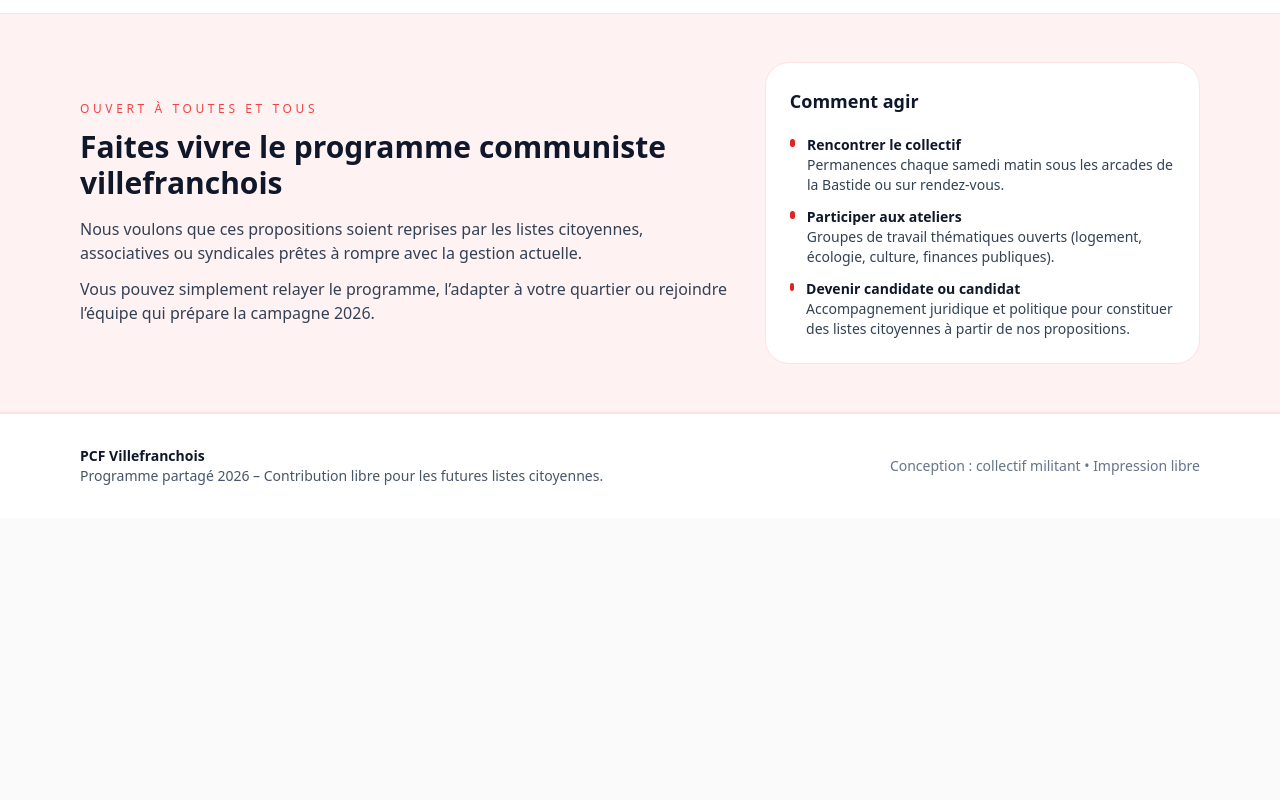
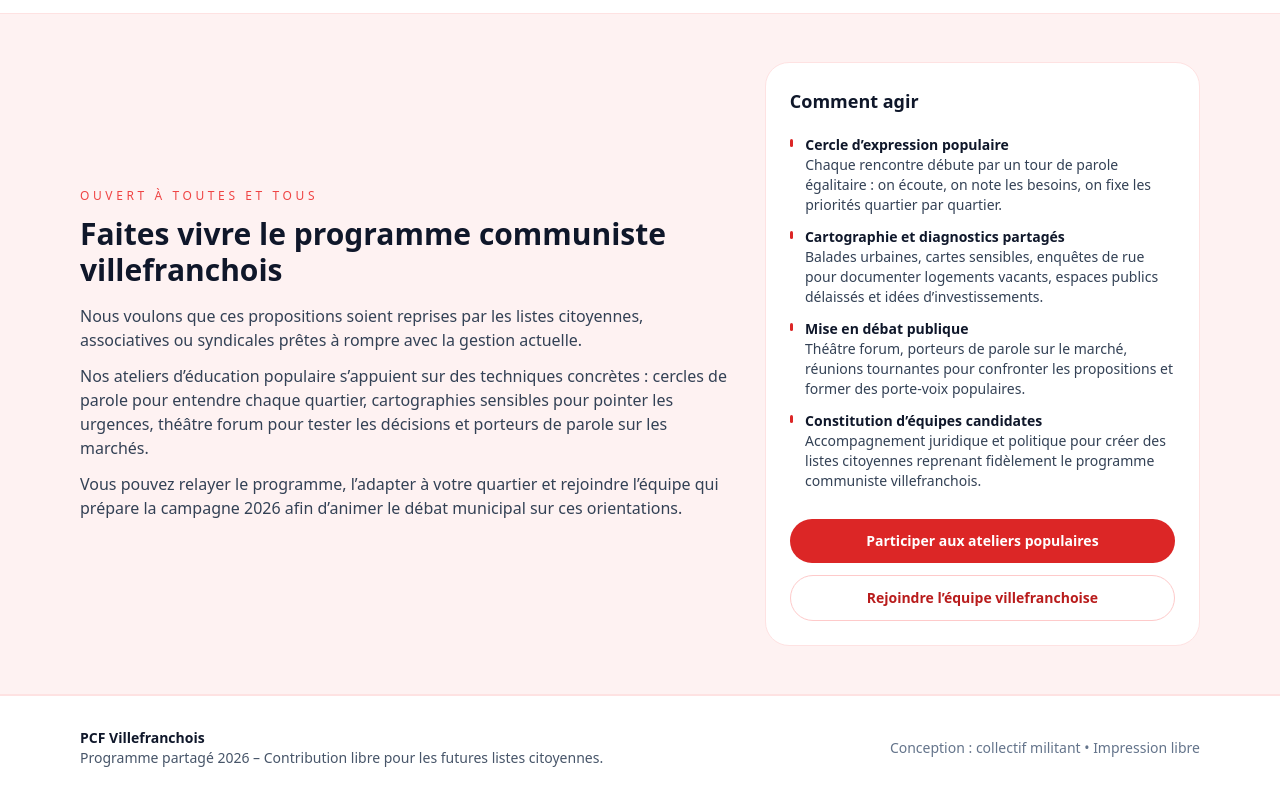
Before and after one commit to quentin12200/pcfvdr, a React (Vite) app: page / in a window 1280 px wide. Shown: the part 4240-5040 px from the top of the page. Before the commit the page ends 4758 px from the top, so only its background shows below. Built offline with nearby package versions, Linux system fonts and the light colour scheme; the HTML template or start-up script is replaced by a standard one.

Commit message:
Renforce la section participation

```diff
--- a/src/App.jsx
+++ b/src/App.jsx
@@ -2,6 +2,8 @@ import React from "react";
 import { INTRO, SECTIONS, PARTICIPER } from "./content";
 import logoPcf from "../logo.png";
 import "./index.css";
+
+const JOIN_URL = "https://www.pcf.fr/adherer";
 
 const NAV_LINKS = [
   { label: "Vision", href: "#vision" },
@@ -34,7 +36,9 @@ export default function App() {
               </a>
             ))}
             <a
-              href="#participer"
+              href={JOIN_URL}
+              target="_blank"
+              rel="noreferrer"
               className="rounded-full bg-red-600 text-white px-4 py-2 text-sm font-semibold hover:bg-red-700"
             >
               Rejoindre l’équipe
@@ -150,6 +154,24 @@ export default function App() {
                   </li>
                 ))}
               </ul>
+              <div className="pt-2 flex flex-col gap-3">
+                <a
+                  href={JOIN_URL}
+                  target="_blank"
+                  rel="noreferrer"
+                  className="inline-flex items-center justify-center rounded-full bg-red-600 text-white px-5 py-3 text-sm font-semibold hover:bg-red-700"
+                >
+                  Participer aux ateliers populaires
+                </a>
+                <a
+                  href={JOIN_URL}
+                  target="_blank"
+                  rel="noreferrer"
+                  className="inline-flex items-center justify-center rounded-full border border-red-200 text-red-700 px-5 py-3 text-sm font-semibold hover:border-red-400 hover:text-red-800"
+                >
+                  Rejoindre l’équipe villefranchoise
+                </a>
+              </div>
             </div>
           </div>
         </section>
--- a/src/content.js
+++ b/src/content.js
@@ -177,11 +177,29 @@ export const PARTICIPER = {
   title: "Faites vivre le programme communiste villefranchois",
   paragraphs: [
     "Nous voulons que ces propositions soient reprises par les listes citoyennes, associatives ou syndicales prêtes à rompre avec la gestion actuelle.",
-    "Vous pouvez simplement relayer le programme, l’adapter à votre quartier ou rejoindre l’équipe qui prépare la campagne 2026."
+    "Nos ateliers d’éducation populaire s’appuient sur des techniques concrètes : cercles de parole pour entendre chaque quartier, cartographies sensibles pour pointer les urgences, théâtre forum pour tester les décisions et porteurs de parole sur les marchés.",
+    "Vous pouvez relayer le programme, l’adapter à votre quartier et rejoindre l’équipe qui prépare la campagne 2026 afin d’animer le débat municipal sur ces orientations."
   ],
   steps: [
-    { title: "Rencontrer le collectif", detail: "Permanences chaque samedi matin sous les arcades de la Bastide ou sur rendez-vous." },
-    { title: "Participer aux ateliers", detail: "Groupes de travail thématiques ouverts (logement, écologie, culture, finances publiques)." },
-    { title: "Devenir candidate ou candidat", detail: "Accompagnement juridique et politique pour constituer des listes citoyennes à partir de nos propositions." }
+    {
+      title: "Cercle d’expression populaire",
+      detail:
+        "Chaque rencontre débute par un tour de parole égalitaire : on écoute, on note les besoins, on fixe les priorités quartier par quartier."
+    },
+    {
+      title: "Cartographie et diagnostics partagés",
+      detail:
+        "Balades urbaines, cartes sensibles, enquêtes de rue pour documenter logements vacants, espaces publics délaissés et idées d’investissements."
+    },
+    {
+      title: "Mise en débat publique",
+      detail:
+        "Théâtre forum, porteurs de parole sur le marché, réunions tournantes pour confronter les propositions et former des porte-voix populaires."
+    },
+    {
+      title: "Constitution d’équipes candidates",
+      detail:
+        "Accompagnement juridique et politique pour créer des listes citoyennes reprenant fidèlement le programme communiste villefranchois."
+    }
   ]
 };
```
